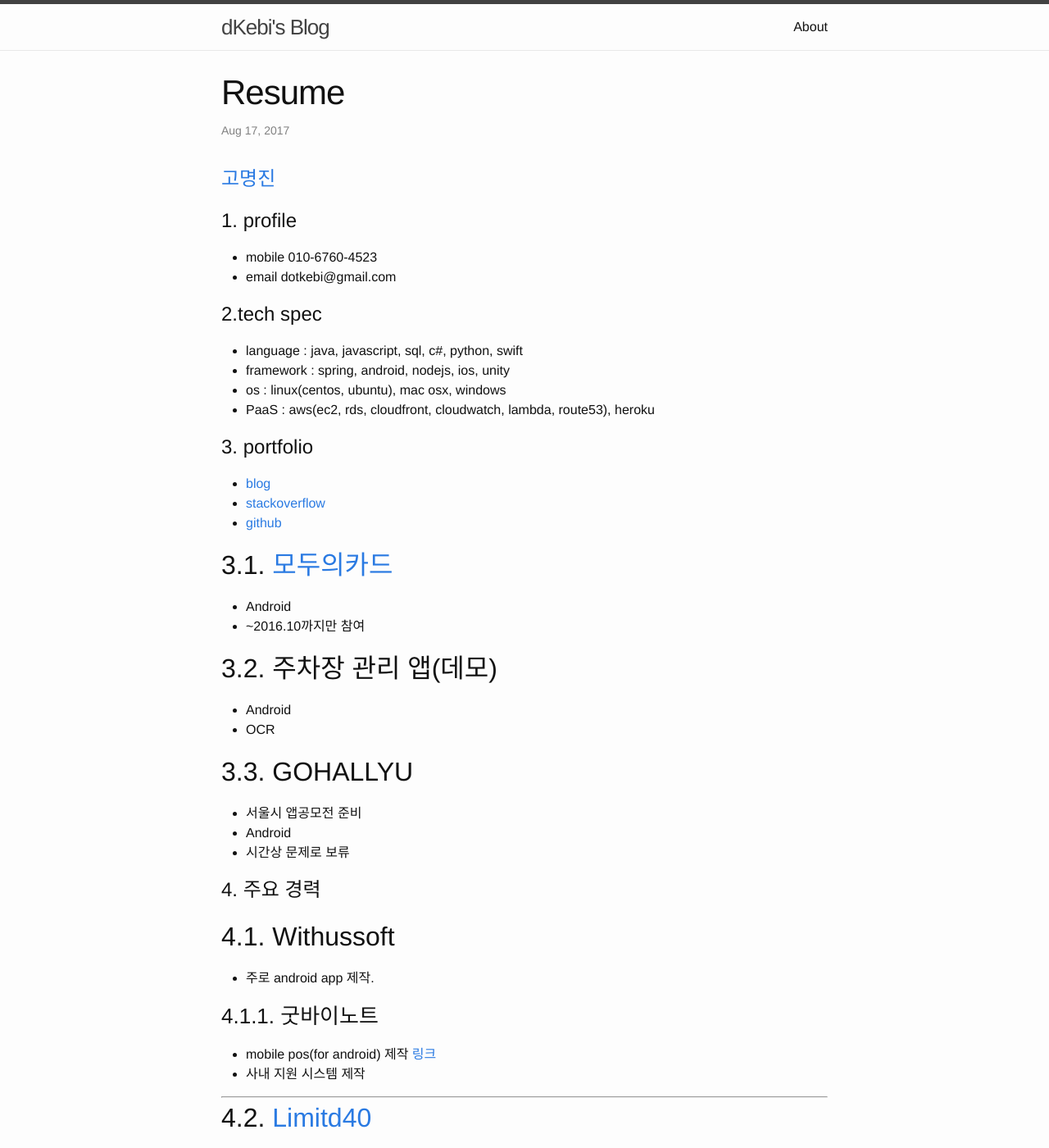
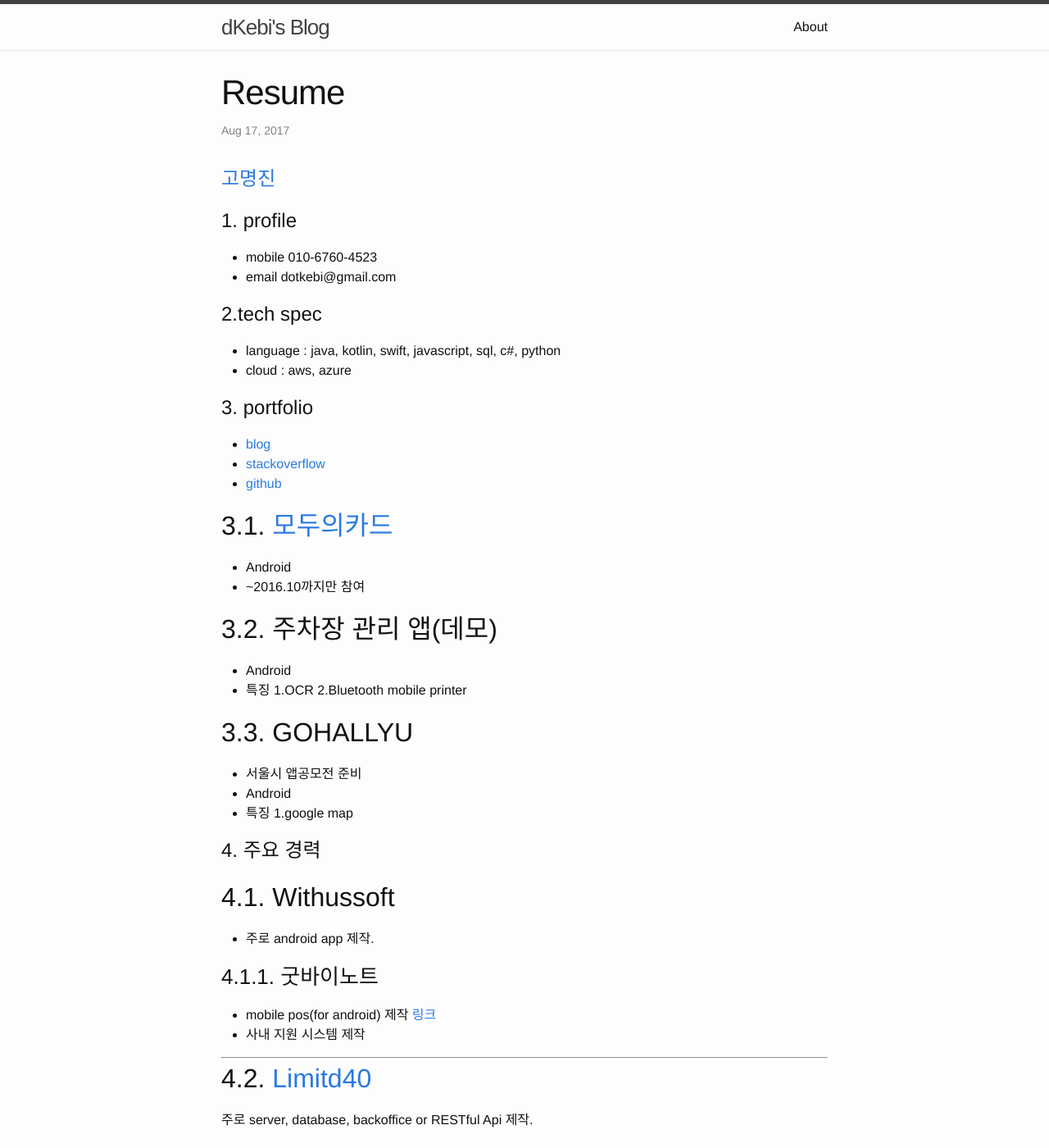
Before and after one commit to dotkebi/dotkebi.github.com, a Jekyll site: the page built from _posts/2017-08-17-resume.md, in a window 1280 px wide and 1400 px high. Shown: the whole window at 82% size. Built offline with Jekyll 4.4.1, drawn with Linux system fonts in a browser that asks for light colours; our own code applies the rules of GitHub Pages for plain Markdown files; comment, search, counter and statistics services are not loaded; some of the changed text lies outside the part shown.

Commit message:
resume up-to-date

```diff
--- a/_posts/2017-08-17-resume.md
+++ b/_posts/2017-08-17-resume.md
@@ -7,10 +7,8 @@
 
 # 2.tech spec
 
-* language : java, javascript, sql, c#, python, swift
-* framework : spring, android, nodejs, ios, unity
-* os : linux(centos, ubuntu), mac osx, windows
-* PaaS : aws(ec2, rds, cloudfront, cloudwatch, lambda, route53), heroku
+* language : java, kotlin, swift, javascript, sql, c#, python
+* cloud : aws, azure
 
 # 3. portfolio
 
@@ -26,13 +24,17 @@
 ## 3.2. 주차장 관리 앱(데모)
 
 * Android
-* OCR
+* 특징
+1.OCR
+2.Bluetooth mobile printer
 
 ## 3.3. GOHALLYU
 
 * 서울시 앱공모전 준비
 * Android
-* 시간상 문제로 보류
+* 특징
+1.google map
+
 
 # 4. 주요 경력
 
@@ -106,3 +103,11 @@
 ### 4.3.3 IVCode ios
 
 * ios client 제작(swift)
+
+---
+
+## 4.4 [터울 주식회사](https://www.teoul.com)
+
+[Pilldoc 서비스](https://www.pilldoc.co.kr) backoffice 및 복약안내문 렌더링등 서버 전반 개발
+
+* c#, asp.net mvc, azure, mssql
```
Also changed, not shown: other parts of _posts/2017-08-17-resume.md (+5 -10 lines).
